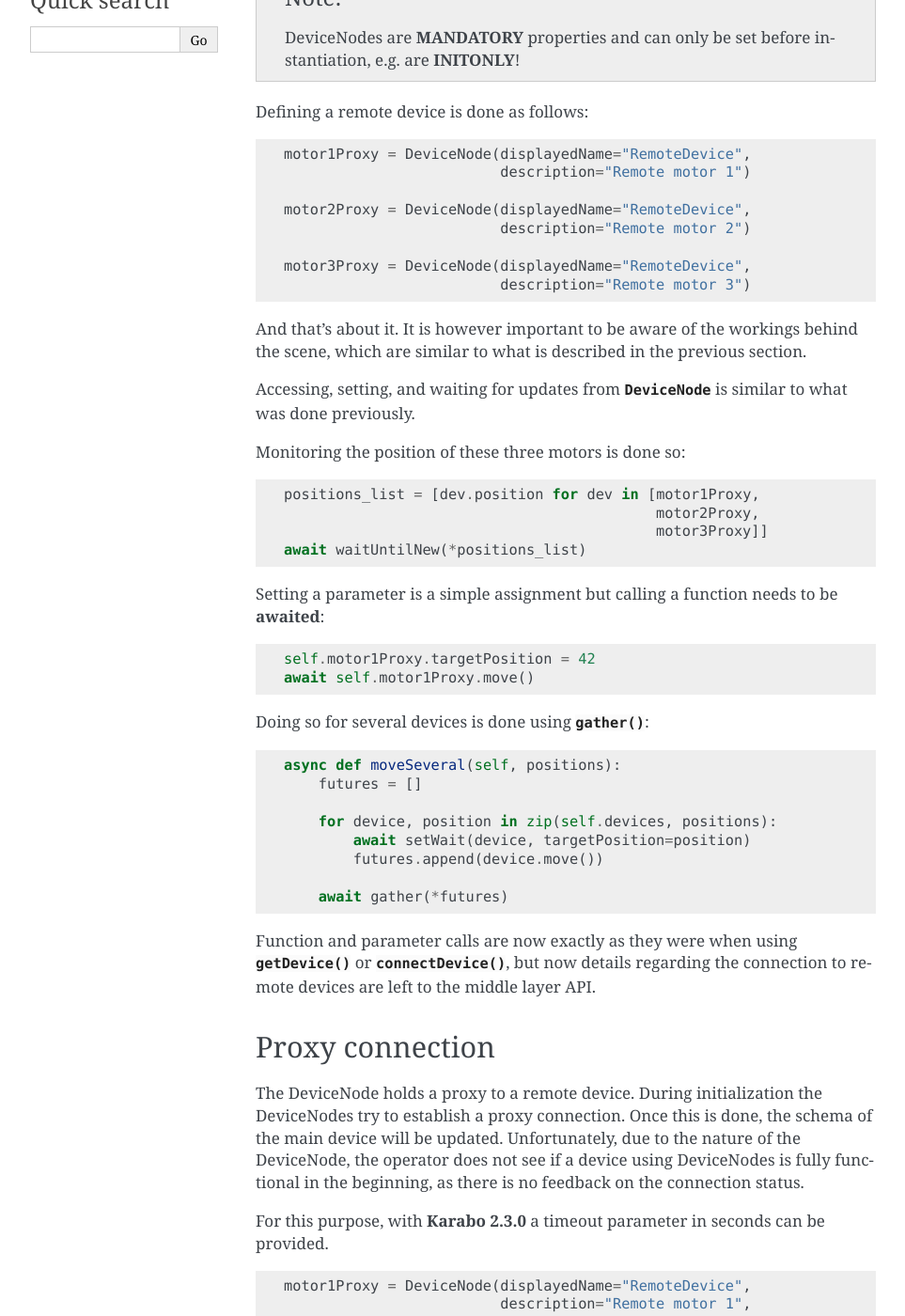
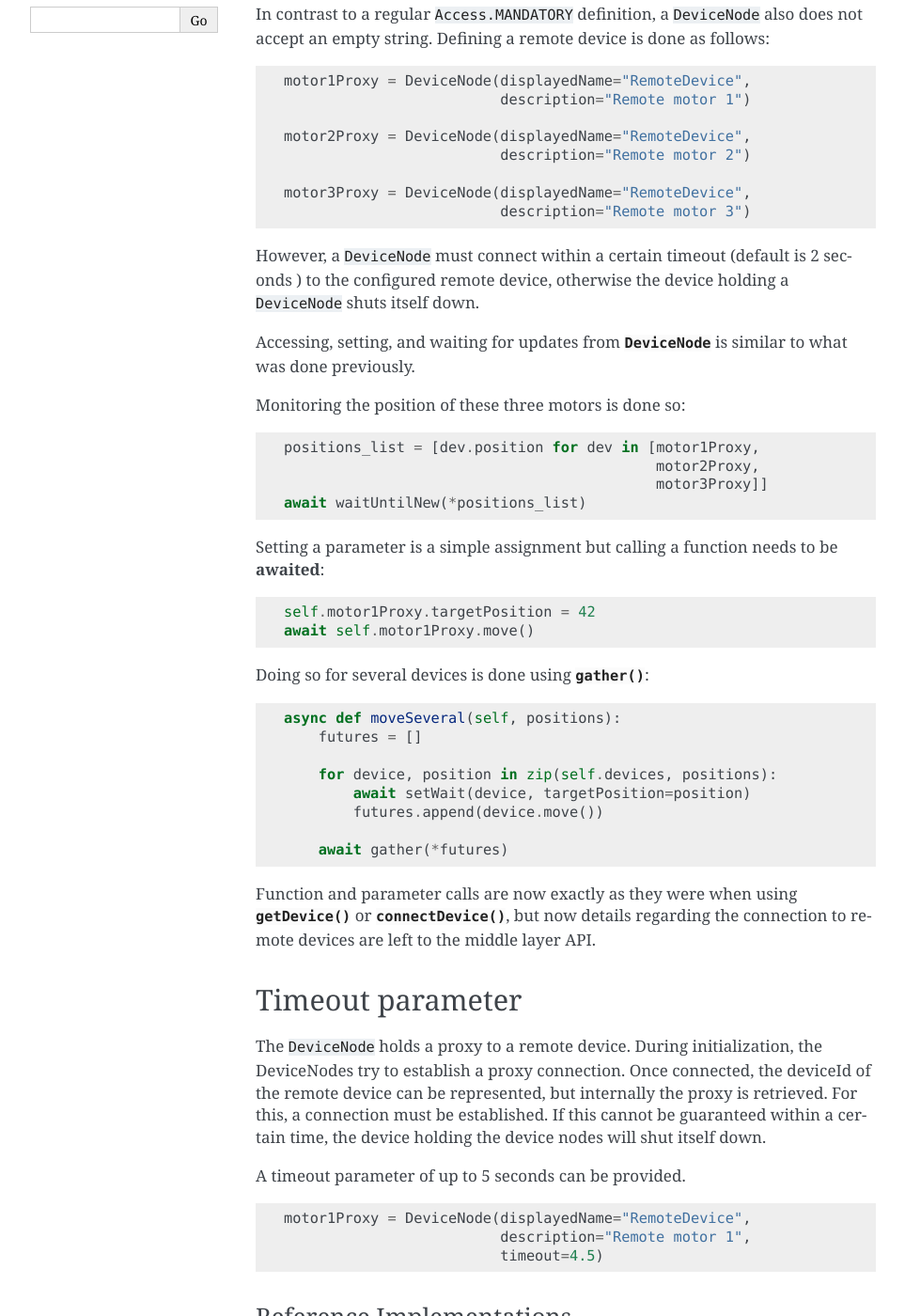
Before and after one commit to European-XFEL/howToMiddlelayer, a Sphinx documentation site: the page built from source/chap2/device_nodes.rst, in a window 1280 px wide and 1400 px high, scrolled down 304 px. Shown: the whole window at 94% size, without its empty margins (148-1111 px from the left). Built offline with Sphinx 7.4.7, drawn with Linux system fonts in a browser that asks for light colours; some of the changed text lies outside the part shown.

Commit message:
MDL: Change device node description

```diff
--- a/source/chap2/device_nodes.rst
+++ b/source/chap2/device_nodes.rst
@@ -1,18 +1,17 @@
 .. _device-nodes
 
-Device Nodes - The `Middle Layer` Way
+Device Nodes
 =====================================
 
-Using :func:`connectDevice` or :func:`getDevice` are practical from within
-macros. Unless it is required by strict constraints, the monitoring as
-described in the previous section should be left to the API.
-For middle layer device development, :class:`DeviceNode` is more appropriate and
-is preferred.
+Next to use :func:`connectDevice` or :func:`getDevice` it is possible in
+middle layer device development to use a  :class:`DeviceNode`.
 
 .. note::
     DeviceNodes are **MANDATORY** properties and can only be set before
     instantiation, e.g. are **INITONLY**!
 
+In contrast to a regular ``Access.MANDATORY`` definition, a ``DeviceNode`` also does not
+accept an empty string.
 Defining a remote device is done as follows:
 
 .. code-block:: Python
@@ -26,9 +25,8 @@ Defining a remote device is done as follows:
     motor3Proxy = DeviceNode(displayedName="RemoteDevice",
                              description="Remote motor 3")
 
-And that's about it. It is however important to be aware of the workings
-behind the scene, which are similar to what is described in the previous
-section.
+However, a ``DeviceNode`` must connect within a certain timeout (default is 2 seconds )
+to the configured remote device, otherwise the device holding a ``DeviceNode`` shuts itself down.
 
 Accessing, setting, and waiting for updates from :class:`DeviceNode` is similar
 to what was done previously.
@@ -67,28 +65,22 @@ Function and parameter calls are now exactly as they were when using
 :func:`getDevice` or :func:`connectDevice`, but now details regarding the
 connection to remote devices are left to the middle layer API.
 
-Proxy connection
-****************
+Timeout parameter
+*****************
 
-The DeviceNode holds a proxy to a remote device. During initialization the
-DeviceNodes try to establish a proxy connection. Once this is done, the schema
-of the main device will be updated.
-Unfortunately, due to the nature of the DeviceNode, the operator does not see
-if a device using DeviceNodes is fully functional in the beginning, as there is
-no feedback on the connection status.
+The ``DeviceNode`` holds a proxy to a remote device. During initialization, the
+DeviceNodes try to establish a proxy connection. Once connected, the deviceId of the
+remote device can be represented, but internally the proxy is retrieved. For this,
+a connection must be established. If this cannot be guaranteed within a certain time,
+the device holding the device nodes will shut itself down.
 
-For this purpose, with **Karabo 2.3.0** a timeout parameter in seconds can be provided.
+A timeout parameter of up to 5 seconds can be provided.
 
 .. code-block:: Python
 
     motor1Proxy = DeviceNode(displayedName="RemoteDevice",
                              description="Remote motor 1",
-                             timeout=1.5)
-
-If the DeviceNode was not able to estasblish the proxy connection within this
-timeframe an error is thrown and the holding device shuts down with an error
-message which is visible in the log files.
-
+                             timeout=4.5)
 
 Reference Implementations
 -------------------------
```
